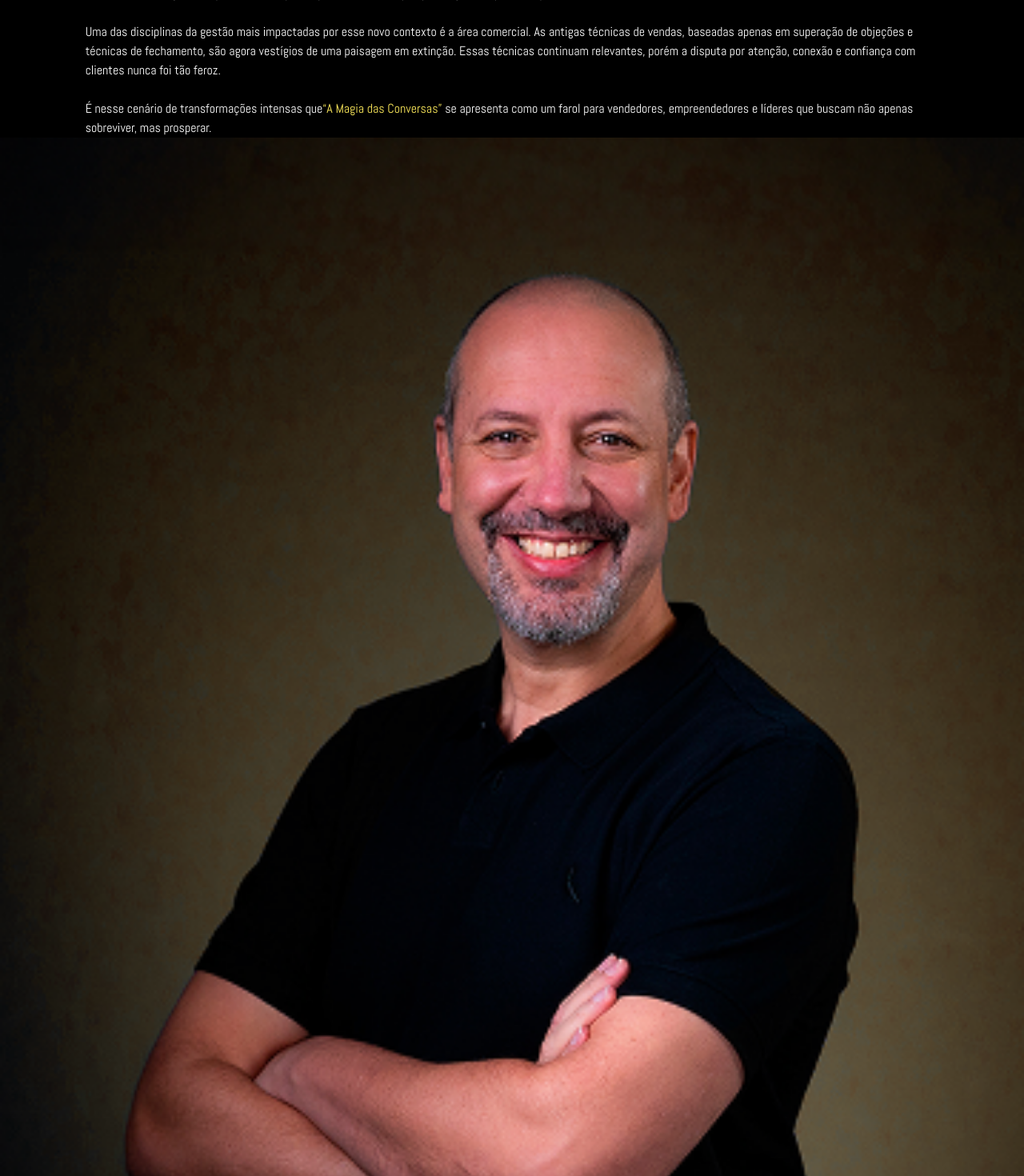
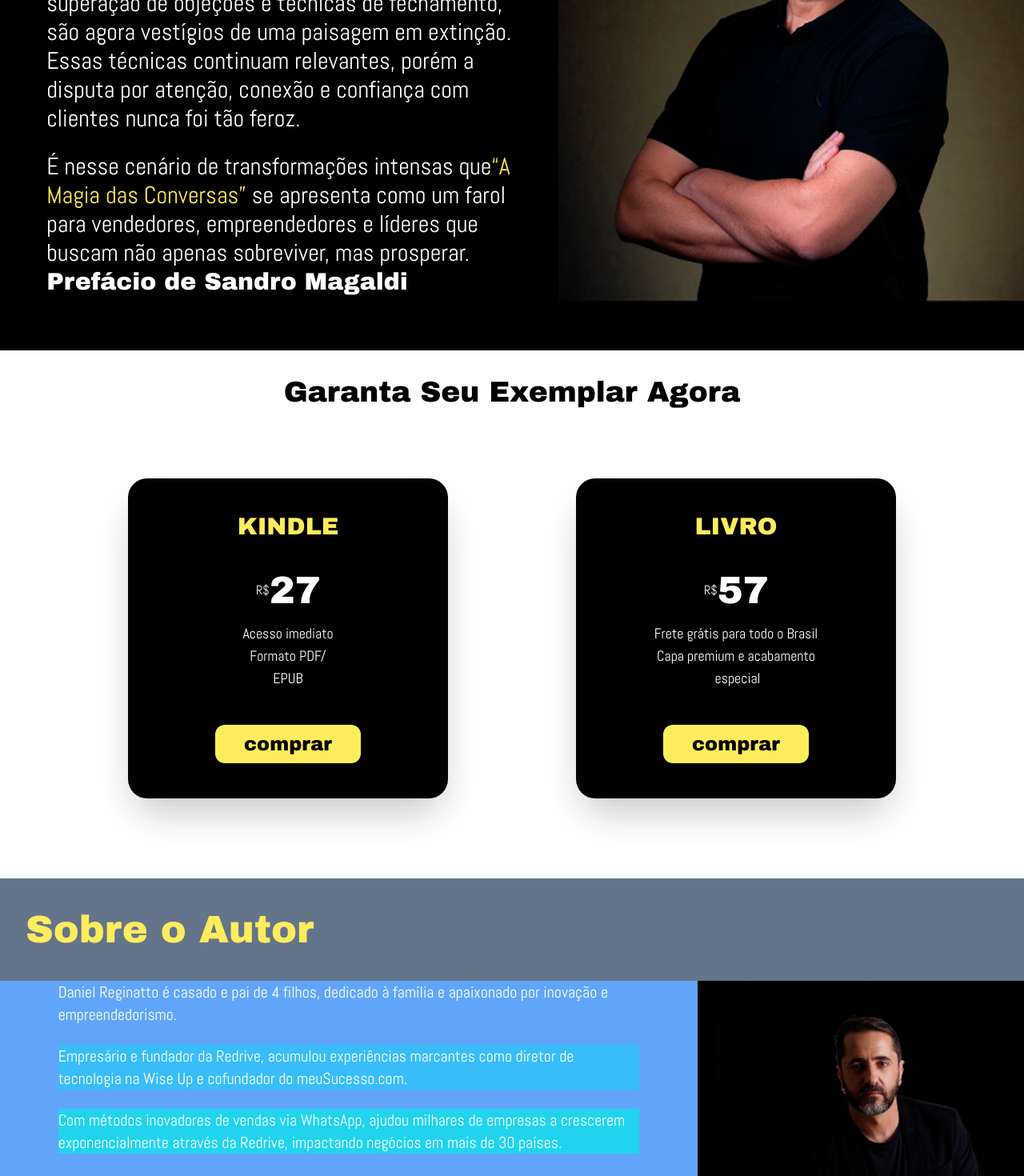
Before and after one commit to BekPiccoli/Livro_Daniel_NextJs, a Next.js app: page / in a window 1280 px wide. Shown: the part 2180-3650 px from the top of the page at 80% size. Built offline with nearby package versions, Linux system fonts and the light colour scheme.

Commit message:
New page was created and  added scrool to other pages

```diff
--- a/src/app/page.js
+++ b/src/app/page.js
@@ -4,20 +4,27 @@ import "@/app/globals.css";
 import Header from "@/components/content/header";
 import FirstContent from "@/components/content/FirstContent";
 import SecondContent from "@/components/content/SecondContent";
+import ThirdContent from "@/components/content/ThirdContent";
+import FourthContent from "@/components/content/FourthContent";
 import { useRef } from "react";
-import ThirdContent from "@/components/content/ThirdContent";
 
 export default function Home() {
   const learnRef = useRef(null);
   const prefacioRef = useRef(null);
+  const aboutRef = useRef(null);
 
   return (
     <>
       <div className="min-h-screen w-screen overflow-x-hidden">
-        <Header learnRef={learnRef} prefacioRef={prefacioRef} />
+        <Header
+          learnRef={learnRef}
+          prefacioRef={prefacioRef}
+          aboutRef={aboutRef}
+        />
         <FirstContent />
         <SecondContent learnRef={learnRef} />
-        <ThirdContent />
+        <ThirdContent prefacioRef={prefacioRef} />
+        <FourthContent aboutRef={aboutRef} />
       </div>
     </>
   );
--- /dev/null
+++ b/src/components/content/FourthContent.js
@@ -0,0 +1,38 @@
+export default function FourthContent({ aboutRef }) {
+  return (
+    <>
+      <div
+        ref={aboutRef}
+        className="flex flex-col h-32 p-8  bg-slate-500 justify-center items-start"
+      >
+        <p className="text-[#FFEC5C] text-3xl font-ArchivoBlack h-24 flex items-center  bg-slate-500 md:text-4xl xl:text-5xl">
+          Sobre o Autor
+        </p>
+      </div>
+
+      <div className=" w-screen gap-6 flex flex-col items-center justify-center bg-black md:flex md:flex-row">
+        <div className="flex flex-col gap-6 items-center bg-blue-400 h-[500px]">
+          <p className="font-Abel text-white text-xl w-5/6 ">
+            Daniel Reginatto é casado e pai de 4 filhos, dedicado à família e
+            apaixonado por inovação e empreendedorismo.
+          </p>
+          <p className="font-Abel text-white text-xl w-5/6 bg-sky-400">
+            Empresário e fundador da Redrive, acumulou experiências marcantes
+            como diretor de tecnologia na Wise Up e cofundador do
+            meuSucesso.com.
+          </p>
+          <p className="font-Abel text-white text-xl w-5/6 bg-cyan-400">
+            Com métodos inovadores de vendas via WhatsApp, ajudou milhares de
+            empresas a crescerem exponencialmente através da Redrive, impactando
+            negócios em mais de 30 países.
+          </p>
+        </div>
+        <img
+          className="w-[300px] h-[300px] md:w-[500px] md:h-[500px]"
+          src="images/Daniel_R-06.png"
+          alt="Daniel Imagem"
+        />
+      </div>
+    </>
+  );
+}
--- a/src/components/content/SecondContent.js
+++ b/src/components/content/SecondContent.js
@@ -1,7 +1,7 @@
 export default function SecondContent({ learnRef }) {
   return (
     <>
-      <div className="min-h-screen w-screen  bg-black ">
+      <div className=" w-screen  bg-black ">
         <div className="flex flex-col h-24 justify-center items-center  md:flex-row md:justify-center ">
           <a
             ref={learnRef}
@@ -106,7 +106,7 @@ export default function SecondContent({ learnRef }) {
             </div>
           </div>
         </div>
-        <div className="flex items-center justify-center  bg-black h-28 w-screen xl:hidden">
+        <div className="flex items-center justify-center bg-black h-28 w-screen md:hidden">
           <button className="font-ArchivoBlack  bg-[#FFEC5C] rounded-xl mb-10 mt-10 pt-4 pb-4 pl-10 pr-10 shadow-xl">
             Garanta seu exemplar!
           </button>
--- a/src/components/content/ThirdContent.js
+++ b/src/components/content/ThirdContent.js
@@ -1,85 +1,113 @@
-export default function ThirdContent() {
+export default function ThirdContent({ prefacioRef }) {
   return (
     <>
-      <div className="min-h-screen w-screen flex flex-col items-center justify-start  bg-black">
-        <p className="text-white font-Abel w-5/6">
+      <div
+        ref={prefacioRef}
+        className="min-h-screen w-screen flex flex-col items-center justify-start  bg-black"
+      >
+        <div className=" mt-10 flex flex-col items-center bg-black md:flex md:flex-row md:justify-between">
+          <div className="w-full flex flex-col items-center md:w-3/5 md:h-[600px] xl:w-3/5 xl:h-[800px]">
+            <p className="text-white font-Abel w-5/6 md:text-xl xl:text-3xl">
               Vivemos em tempos nos quais as regras do jogo não apenas mudaram –
-          elas continuam mudando, e numa velocidade alucinante. Atravessamos uma
-          era onde a tecnologia não é mais uma vantagem competitiva: é um
-          pressuposto básico de qualquer negócio, o ponto de partida.
+              elas continuam mudando, e numa velocidade alucinante. Atravessamos
+              uma era onde a tecnologia não é mais uma vantagem competitiva: é
+              um pressuposto básico de qualquer negócio, o ponto de partida.
             </p>
             <br />
-        <p className="text-white font-Abel  w-5/6">
-          Uma das disciplinas da gestão mais impactadas por esse novo contexto é
-          a área comercial. As antigas técnicas de vendas, baseadas apenas em
-          superação de objeções e técnicas de fechamento, são agora vestígios de
-          uma paisagem em extinção. Essas técnicas continuam relevantes, porém a
-          disputa por atenção, conexão e confiança com clientes nunca foi tão
-          feroz.
+            <p className="text-white font-Abel  w-5/6 md:text-xl xl:text-3xl">
+              Uma das disciplinas da gestão mais impactadas por esse novo
+              contexto é a área comercial. As antigas técnicas de vendas,
+              baseadas apenas em superação de objeções e técnicas de fechamento,
+              são agora vestígios de uma paisagem em extinção. Essas técnicas
+              continuam relevantes, porém a disputa por atenção, conexão e
+              confiança com clientes nunca foi tão feroz.
             </p>
             <br />
-        <p className="text-white font-Abel w-5/6">
+            <p className="text-white font-Abel w-5/6 md:text-xl xl:text-3xl">
               É nesse cenário de transformações intensas que
-          <color className="text-[#FFEC5C]">“A Magia das Conversas” </color>
-          se apresenta como um farol para vendedores, empreendedores e líderes
-          que buscam não apenas sobreviver, mas prosperar.
+              <a className="text-[#FFEC5C]">“A Magia das Conversas” </a>
+              se apresenta como um farol para vendedores, empreendedores e
+              líderes que buscam não apenas sobreviver, mas prosperar.
             </p>
-        <img className="w-full" src="images/sandro-sobre-img.png" alt="" />
-        <p className="font-ArchivoBlack w-screen h-16 flex justify-center text-white text-xl bg-black">
+            <p className="hidden font-ArchivoBlack  w-5/6 text-white text-lg bg-black md:block md:text-xl xl:text-3xl ">
               Prefácio de Sandro Magaldi
             </p>
           </div>
-      <div className="min-h-screen w-screen flex flex-col">
-        <div className=" bg-amber-200 ">
+          <img
+            className="w-full md:h-1/4 md:w-6/12"
+            src="images/sandro-sobre-img.png"
+            alt="Sandro Imagem"
+          />
+        </div>
+        <p className="font-ArchivoBlack w-screen h-16 flex justify-center items-center text-white text-xl bg-black md:hidden">
+          Prefácio de Sandro Magaldi
+        </p>
+      </div>
+      <div className="w-screen flex flex-col">
         <div className="flex flex-col h-40 p-8 justify-center items-start md:flex-row md:justify-center ">
           <a className="font-ArchivoBlack text-3xl text-black md:text-4xl xl:text-4xl">
             Garanta Seu
           </a>
-            <a className="font-ArchivoBlack  text-3xl text-black md:text-4xl xl:text-4xl">
+          <a className="font-ArchivoBlack  text-3xl text-black md:text-4xl md:ml-3 xl:text-4xl">
             Exemplar Agora
           </a>
         </div>
-          <div className="bg-red-50 h-full flex items-start justify-evenly">
-            <div className="bg-black items-center justify-center h-2/5 w-5/12 rounded-3xl shadow-2xl">
+        <div className="bg-white flex h-[500px] items-start justify-evenly">
+          <div className="bg-black items-center justify-center h-[400px] w-5/12 rounded-3xl shadow-2xl md:w-[350px] xl:w-[400px]">
             <div className="flex flex-col h-full w-full items-center">
               <a className="text-[#FFEC5C] w-full h-1/4 pt-5 flex justify-center items-center font-ArchivoBlack text-3xl">
                 KINDLE
               </a>
-                <div className="text-white flex items-center justify-evenly h-20  w-20">
+              <div className="text-white flex items-center justify-evenly h-20 w-20 ">
                 <a className="font-Abel">R$</a>
-                  <a className="text-4xl font-ArchivoBlack">27</a>
+                <a className="text-4xl font-ArchivoBlack md:text-5xl">27</a>
               </div>
               <div className="flex flex-col items-center  h-32">
-                  <a className="font-Abel text-white">Acesso imediato</a>
-                  <a className="font-Abel text-white">Formato PDF/</a>
-                  <a className="font-Abel text-white">EPUB</a>
+                <a className="font-Abel text-white  md:text-lg">
+                  Acesso imediato
+                </a>
+                <a className="font-Abel text-white  md:text-lg">Formato PDF/</a>
+                <a className="font-Abel text-white  md:text-lg">EPUB</a>
               </div>
-                <button className="font-ArchivoBlack text-xl  bg-[#FFEC5C] rounded-xl pt-2 pb-2 pl-5 pr-5 ">
+              <button className="font-ArchivoBlack text-xl  bg-[#FFEC5C] rounded-xl pt-2 pb-2 pl-5 pr-5 md:text-2xl md:pl-9 md:pr-9">
                 comprar
               </button>
             </div>
           </div>
-            <div className="bg-black items-center justify-center h-2/5 w-5/12 rounded-3xl shadow-2xl">
+          <div className="bg-black items-center justify-center h-[400px] w-5/12 rounded-3xl shadow-2xl md:w-[350px] xl:w-[400px]">
             <div className="flex flex-col h-full w-full items-center">
               <a className="text-[#FFEC5C] w-full h-1/4 pt-5 flex justify-center items-center font-ArchivoBlack text-3xl">
                 LIVRO
               </a>
               <div className="text-white flex items-center justify-evenly h-20 w-20">
                 <a className="font-Abel">R$</a>
-                  <a className="text-4xl font-ArchivoBlack">57</a>
+                <a className="text-4xl font-ArchivoBlack md:text-5xl">57</a>
               </div>
-                <div className="flex flex-col items-center  h-32">
-                  <a className="font-Abel text-white">Frete grátis para</a>
-                  <a className="font-Abel text-white">todo o Brasil</a>
-
-                  <a className="font-Abel text-white">Capa premium e</a>
-                  <a className="font-Abel text-white">acabamento </a>
-                  <a className="font-Abel text-white"> especial</a>
+              <div className="flex flex-col items-center h-32 md:w-[300px] ">
+                <div className=" flex flex-col items-center md:flex md:flex-row">
+                  <a className="font-Abel text-white md:text-lg">
+                    Frete grátis para
+                  </a>
+                  <a className="font-Abel text-white md:text-lg md:ml-1">
+                    todo o Brasil
+                  </a>
                 </div>
-                <button className="font-ArchivoBlack text-xl  bg-[#FFEC5C] rounded-xl pt-2 pb-2 pl-5 pr-5 ">
+                <div className=" flex flex-col items-center md:flex md:flex-row ">
+                  <a className="font-Abel text-white md:text-lg">
+                    Capa premium e
+                  </a>
+                  <a className="font-Abel text-white md:text-lg md:ml-1">
+                    acabamento
+                  </a>
+                </div>
+                <a className="font-Abel text-white md:text-lg md:ml-1">
+                  {" "}
+                  especial
+                </a>
+              </div>
+              <button className="font-ArchivoBlack text-xl  bg-[#FFEC5C] rounded-xl pt-2 pb-2 pl-5 pr-5 md:text-2xl md:pl-9 md:pr-9">
                 comprar
               </button>
-              </div>
             </div>
           </div>
         </div>
--- a/src/components/content/header.js
+++ b/src/components/content/header.js
@@ -3,7 +3,7 @@ import { useState } from "react";
 import MenuIcon from "@/components/icons/Menu.js";
 import CloseIcon from "@/components/icons/Close.js";
 
-export default function Header({ learnRef, prefacioRef }) {
+export default function Header({ learnRef, prefacioRef, aboutRef }) {
   const [isMenuOpen, setIsMenuOpen] = useState(false);
 
   const scrollToSection = (ref) => {
@@ -29,7 +29,12 @@ export default function Header({ learnRef, prefacioRef }) {
             >
               Prefácio
             </button>
-            <button className="font-Abel text-lg">Sobre o autor</button>
+            <button
+              onClick={() => scrollToSection(aboutRef)}
+              className="font-Abel text-lg"
+            >
+              Sobre o autor
+            </button>
             <button className="font-ArchivoBlack  bg-yellow-300 rounded-xl pt-2 pb-2 pl-4 pr-4 shadow-xl">
               comprar
             </button>
@@ -65,7 +70,10 @@ export default function Header({ learnRef, prefacioRef }) {
             >
               Prefácio
             </li>
-            <li className="text-white text-xl font-Abel hover:text-yellow-20 hover:text-2xl  hover:duration-300 ease-in-out">
+            <li
+              onClick={() => scrollToSection(aboutRef)}
+              className="text-white text-xl font-Abel hover:text-yellow-20 hover:text-2xl  hover:duration-300 ease-in-out"
+            >
               Sobre o autor
             </li>
           </ul>
```
Also changed, not shown: public/images/Daniel_R-06.png (added). Lines whose indentation alone changed are shown as unchanged.
